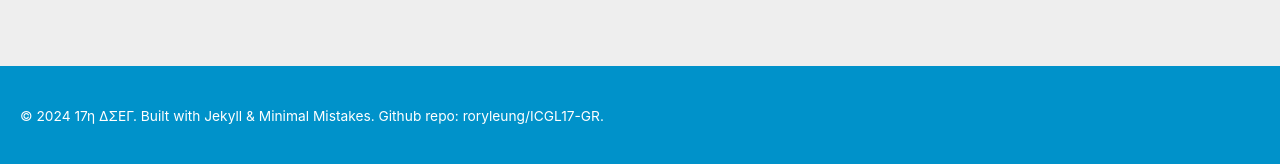
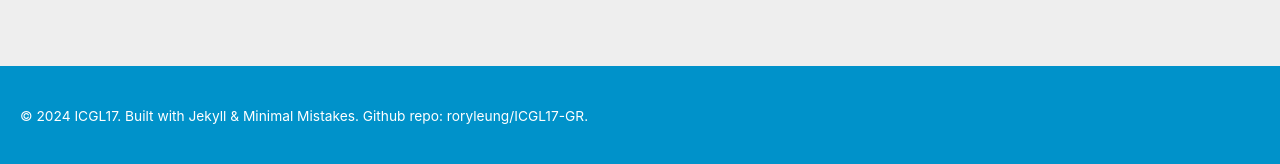
Before and after one commit to roryleung/ICGL17, a Jekyll site: the page built from _pages/home.md, in a window 1280 px wide. Shown: the part 1265-1429 px from the top of the page. Built offline with Jekyll 4.4.1, drawn with Linux system fonts in a browser that asks for light colours; cached includes are drawn as plain includes; nearby versions of some CDN libraries.

Commit message:
Update _config.yml

```diff
--- a/_config.yml
+++ b/_config.yml
@@ -20,7 +20,7 @@ livereload: true
 locale                   : "en-US"
 title                    : "  "
 title_separator          : "  "
-name                     : "17η ΔΣΕΓ"
+name                     : "ICGL17"
 description              : "Official website for the 17th International Conference on Greek Linguistics"
 url                      : # the base hostname & protocol for your site e.g. "https://mmistakes.github.io"
 baseurl                  : # the subpath of your site, e.g. "/blog"
@@ -33,7 +33,7 @@ words_per_minute         : 200
 comments:
   provider               : "disqus"
   disqus:
-    shortname            : "17η ΔΣΕΓ"
+    shortname            : "ICGL17"
 reCaptcha:
   siteKey                :
   secret                 :
```
